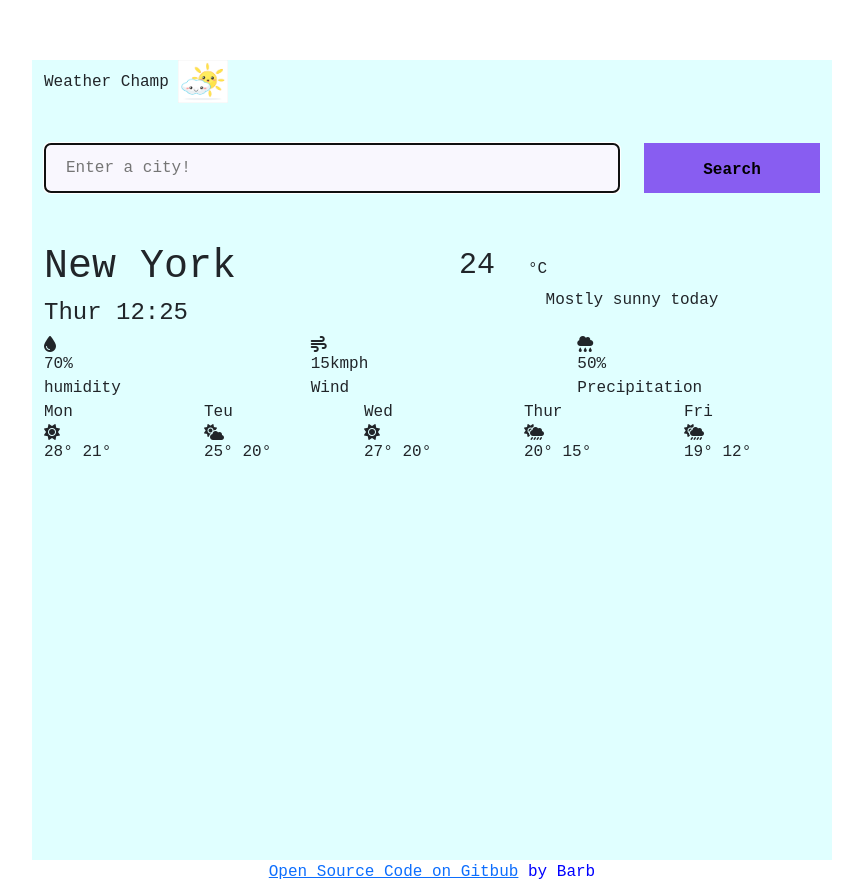
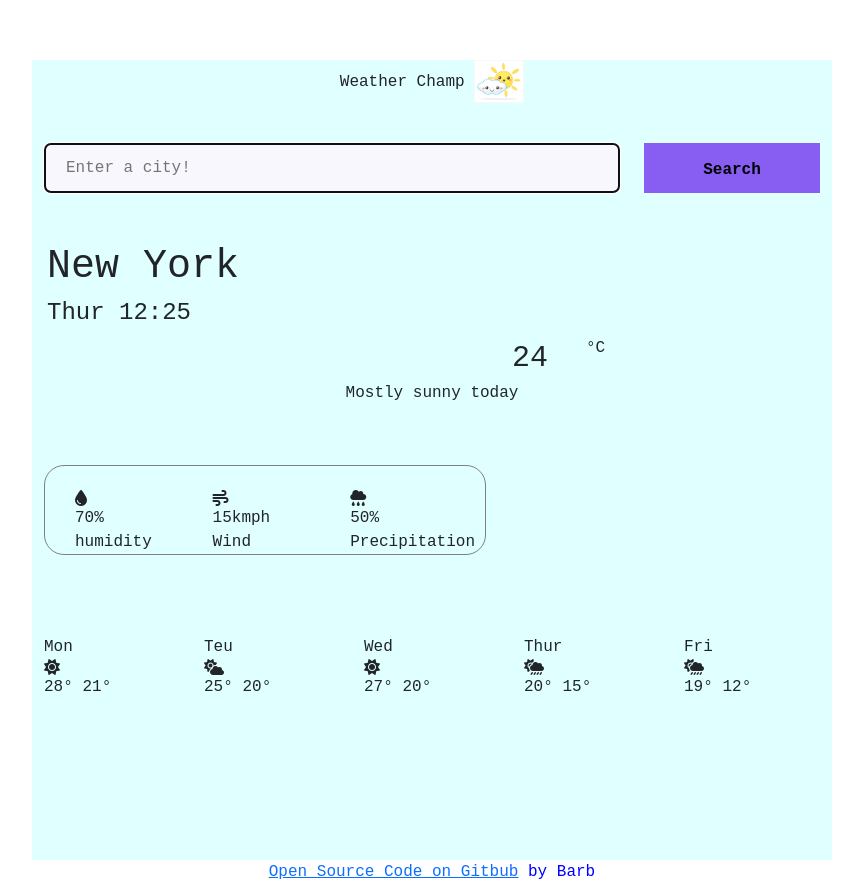
Before and after one commit to BarbMoraa/my-current-shecodes-project, a plain HTML site: page index.html in a window 1280 px wide. Shown: the whole page, without its empty margins (208-1071 px from the left). Drawn offline with nearby package versions, Linux system fonts and the light colour scheme; no server answers.

Commit message:
added more structure to the app

```diff
--- a/index.html
+++ b/index.html
@@ -54,6 +54,7 @@
             </div>
 
             <div class="col-6">
+              <span class="secondColumn">
               <span class="temperature" id="temperature">
                 24
               </span>
@@ -65,12 +66,13 @@
                 <p class="city" id="description">
                 Mostly sunny today
                 </p>
+              </span>
             </div>
 
         </div>
         </div>
 
-        <div class="weatherDeascription">
+        <div class="weatherDescription">
           <div class="row">
           <div class="col">
             <div class="icon-description"></div>
--- a/styles.css
+++ b/styles.css
@@ -1,10 +1,17 @@
+body{
+    font-family: 'Courier New', Courier, monospace;
+}
+.title{
+    text-align: center;
+}
+
 .container{
     margin-top: 60px;
     max-width: 800px;
     height: 800px;
     font-family: 'Courier New', Courier, monospace;
-
     background: #e0ffff;
+    border: 5px;
 
 
 }
@@ -43,36 +50,56 @@ padding-bottom: 30px;
     height: 50px;
 }
 
-
+.col-6{
+    position: relative;
+    width: 100%;
+    padding-right: 15px;
+    padding-left: 15px;
+    display: block;
+}
 
 .temperature{
     padding-top: 0px;
     position: relative;
+    left: 450px;
     width: 100%;
     padding-right: 15px;
     padding-left: 15px;
     font-size: 60px;
+
+
+}
+.units{
+    position: relative;
+    left:455px;
+    line-height: 1;
+    top: -14px;
 }
 
 
-    .second-id{
-        text-align: right;
-        margin-right: 0;
-        margin-left: 100px;
-        color:#f96d15 ;
-    }
- .third-id{
-     color: #f96d15;
-     font-size: 30px;
-     text-align: center;
-     display: block;
-     margin: 0 auto;
- }
+.weatherDescription{
+    display: block;
 
- h3{
-   text-align: center;
-   margin-top: 30px;
- }
+    margin: 0 auto;
+    margin-top: 60px;
+    border: 1px solid gray;
+    border-radius: 20px;
+    border-width: 1px;
+    box-sizing: content-box;
+    margin-left: 0px;
+    margin-right: 0px;
+    padding-left: 30px;
+    padding-right: 10px;
+   max-width: 400px;
+}
+.icon-description{
+    margin: 0;
+    padding: 12px;
+}
+
+.weatherForcast {
+    margin-top: 80px;
+}
 
  .city{
      text-align: center;
@@ -81,9 +108,8 @@ padding-bottom: 30px;
      padding: 0px;
 
  }
- .first{
-     text-align: center;
- }
+
+
 .owner{
     text-align: center;
     font-family: 'Courier New', Courier, monospace;
```
